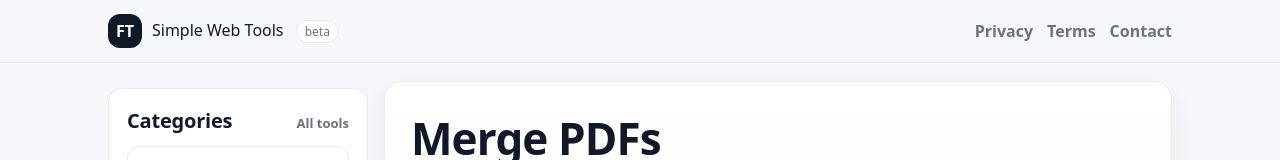
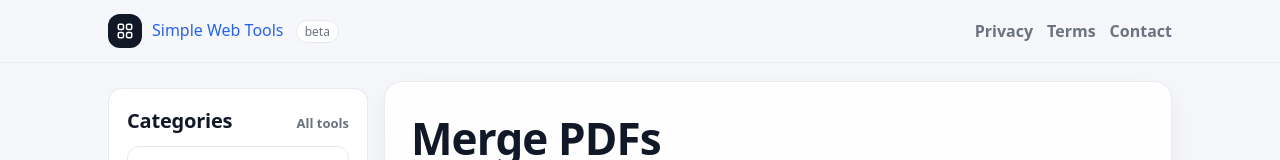
Before and after one commit to Rychee-work/simple-web-tools, a plain HTML site: page tools/merge-pdf/index.html in a window 1280 px wide. Shown: the top 160 px of the page. Drawn offline with Linux system fonts and the light colour scheme; a script that the page names is missing.

Commit message:
change UI

```diff
--- a/tools/merge-pdf/index.html
+++ b/tools/merge-pdf/index.html
@@ -18,12 +18,26 @@
 <body>
   <header class="header">
     <div class="header-inner">
-      <div class="brand">
-        <div class="logo">FT</div>
+      <a class="brand" href="/">
+        <div class="logo" aria-hidden="true">
+          <!-- Grid icon -->
+          <svg viewBox="0 0 24 24" width="18" height="18" fill="none"
+              xmlns="http://www.w3.org/2000/svg">
+            <rect x="3" y="3" width="7" height="7" rx="2"
+                  stroke="currentColor" stroke-width="2"/>
+            <rect x="14" y="3" width="7" height="7" rx="2"
+                  stroke="currentColor" stroke-width="2"/>
+            <rect x="3" y="14" width="7" height="7" rx="2"
+                  stroke="currentColor" stroke-width="2"/>
+            <rect x="14" y="14" width="7" height="7" rx="2"
+                  stroke="currentColor" stroke-width="2"/>
+          </svg>
+        </div>
         <div>
           <div>Simple Web Tools <span class="badge">beta</span></div>
         </div>
-      </div>
+      </a>
+
 
       <nav class="nav" aria-label="Legal">
         <a href="/legal/privacy.html">Privacy</a>
```
Also changed, not shown: pdf/merge/index.html (+14 -2 lines), pdf/split/index.html (+15 -1 lines), tools/split-pdf/index.html (+17 -3 lines).
